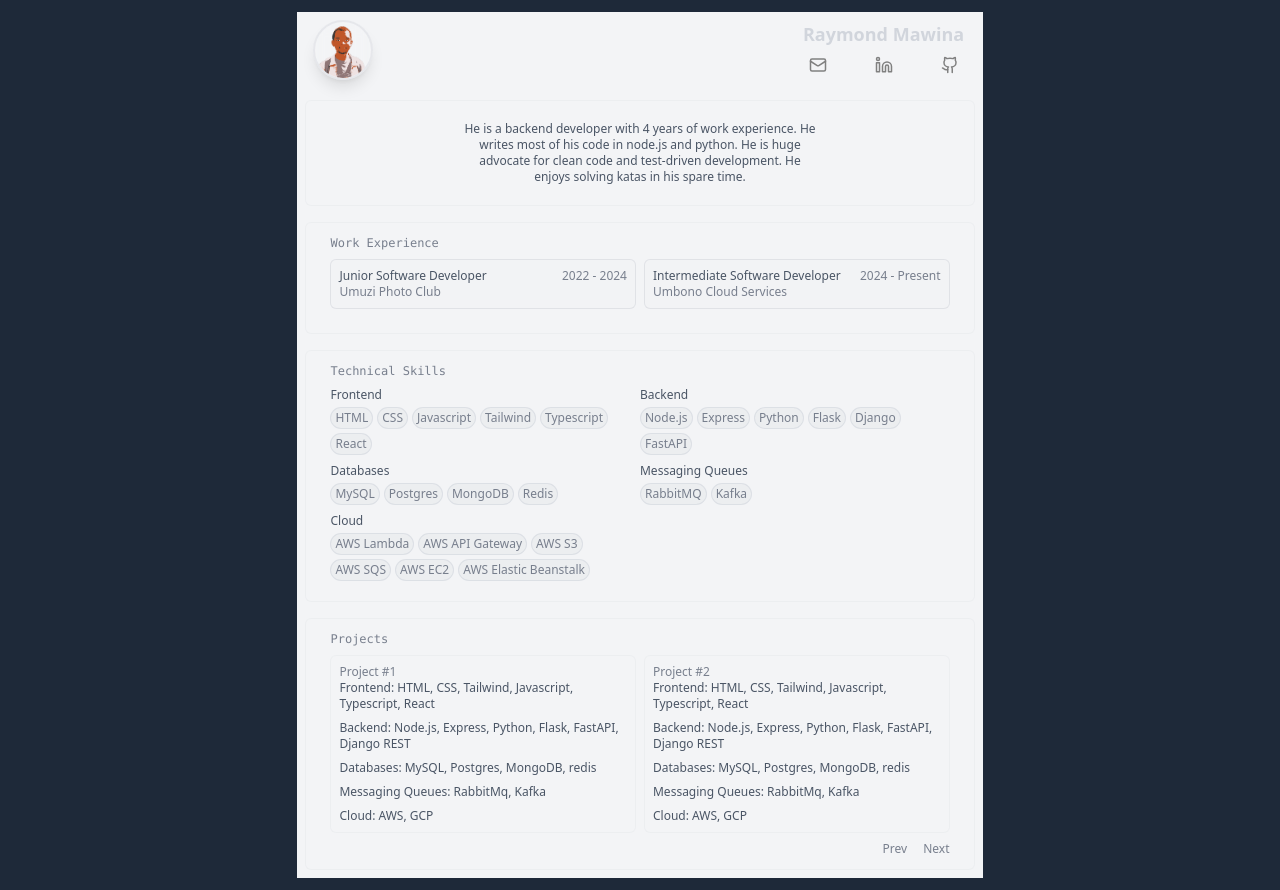
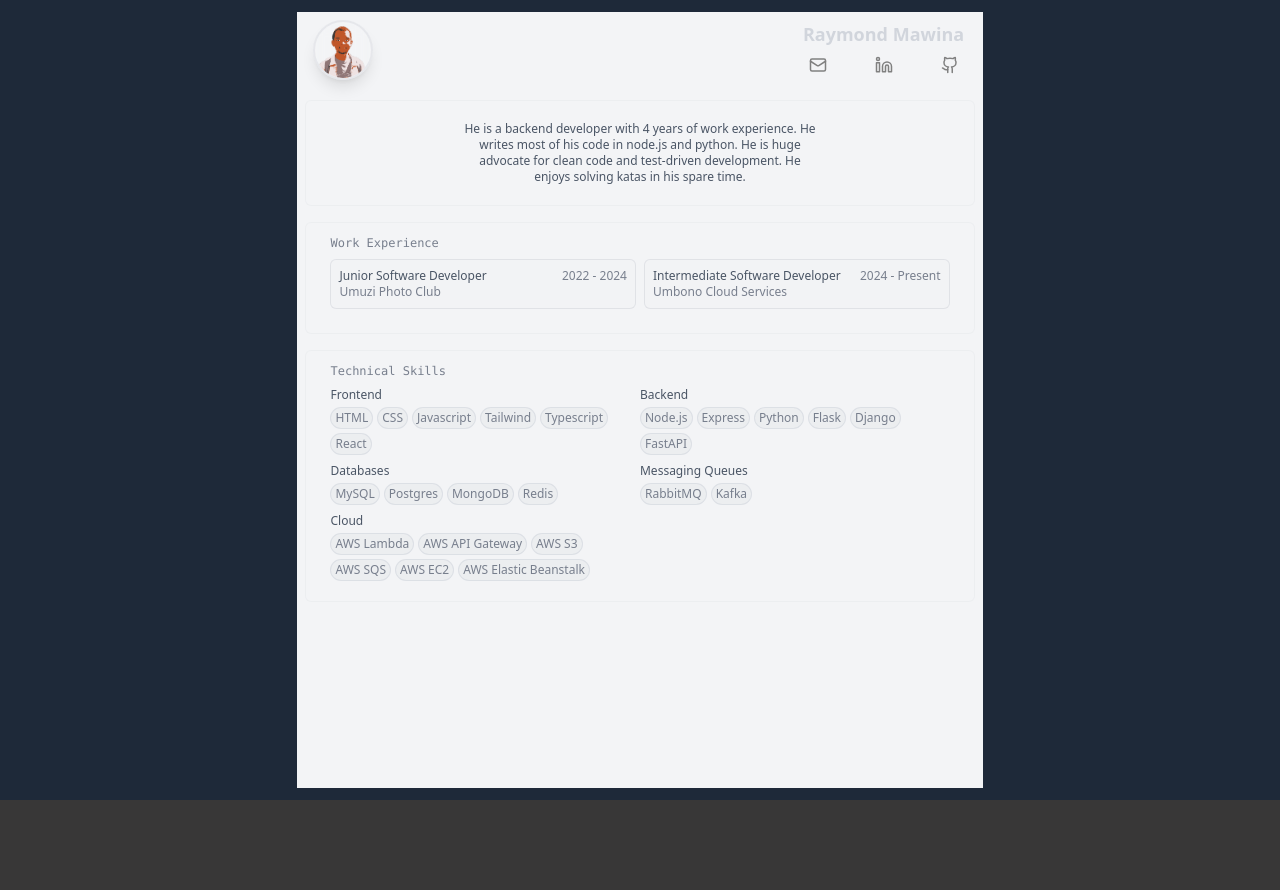
Before and after one commit to mfanaKoPitori/portfolio, a Next.js app: page / in a window 1280 px wide. After the commit the page ends 800 px from the top, so only its background shows below. Built offline with nearby package versions, Linux system fonts and the light colour scheme; no server answers.

Commit message:
temporarily removed the projects section

```diff
--- a/components/About/Presentation.tsx
+++ b/components/About/Presentation.tsx
@@ -85,7 +85,7 @@ const Presentation: React.FC<AboutProps> = ({ educationInfo, workExperienceInfo,
           </section>
         </section>
 
-        <section className="rounded-md border border-gray-300/20 py-3 px-6 text-gray-500/90 bg-gray-100/10">
+        {/* <section className="rounded-md border border-gray-300/20 py-3 px-6 text-gray-500/90 bg-gray-100/10">
           <h1 className="font-mono">Projects</h1>
           <section className="columns-1 flex flex-col md:columns-2 md:flex md:flex-row gap-x-2 py-2 gap-y-2">
             <section className="rounded-md border border-gray-300/20 p-2 text-gray-500/90 bg-gray-100/10 w-full md:w-1/2">
@@ -114,7 +114,7 @@ const Presentation: React.FC<AboutProps> = ({ educationInfo, workExperienceInfo,
             <button>Prev</button>
             <button>Next</button>
           </section>
-        </section>
+        </section> */}
       </section>
 
     </>
```
